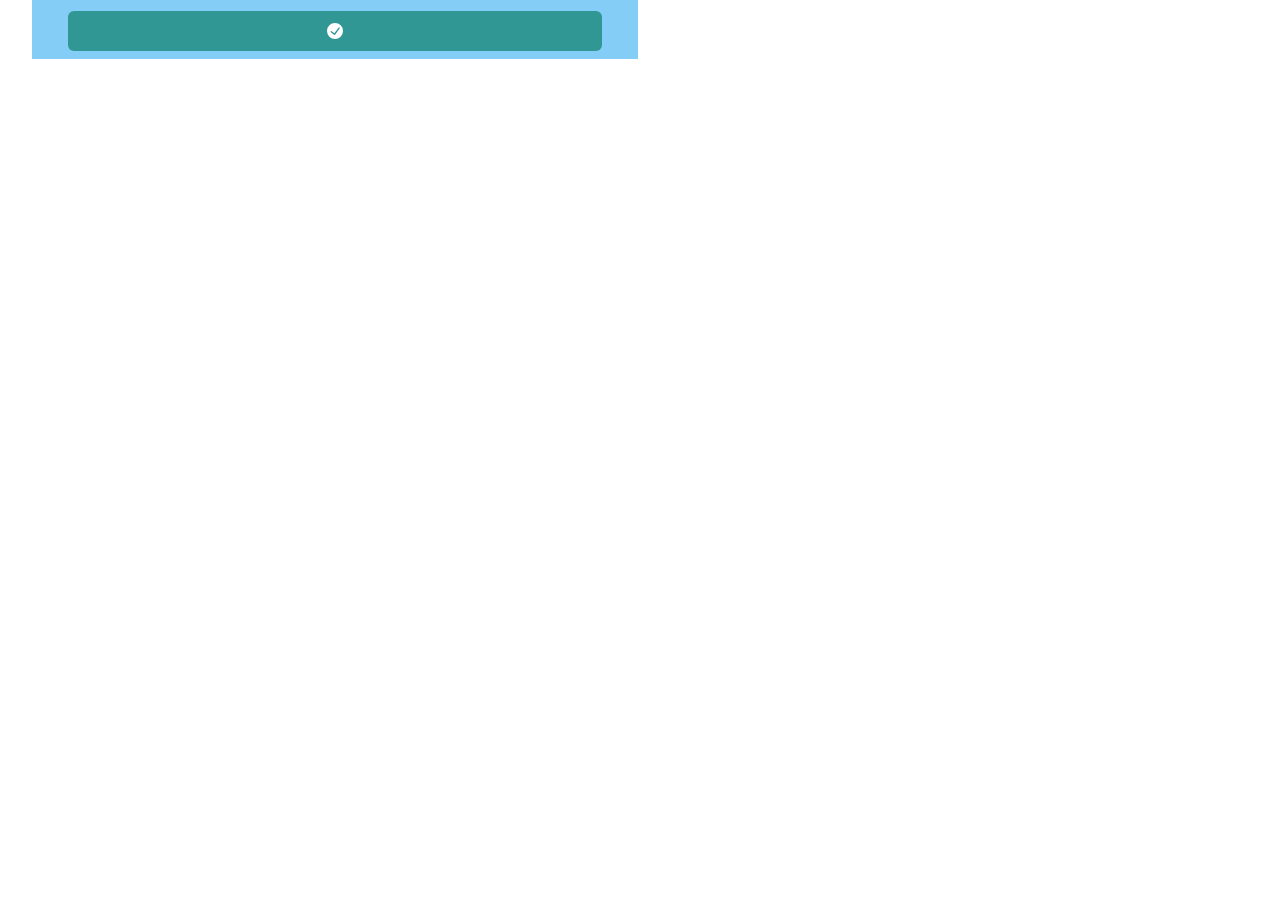
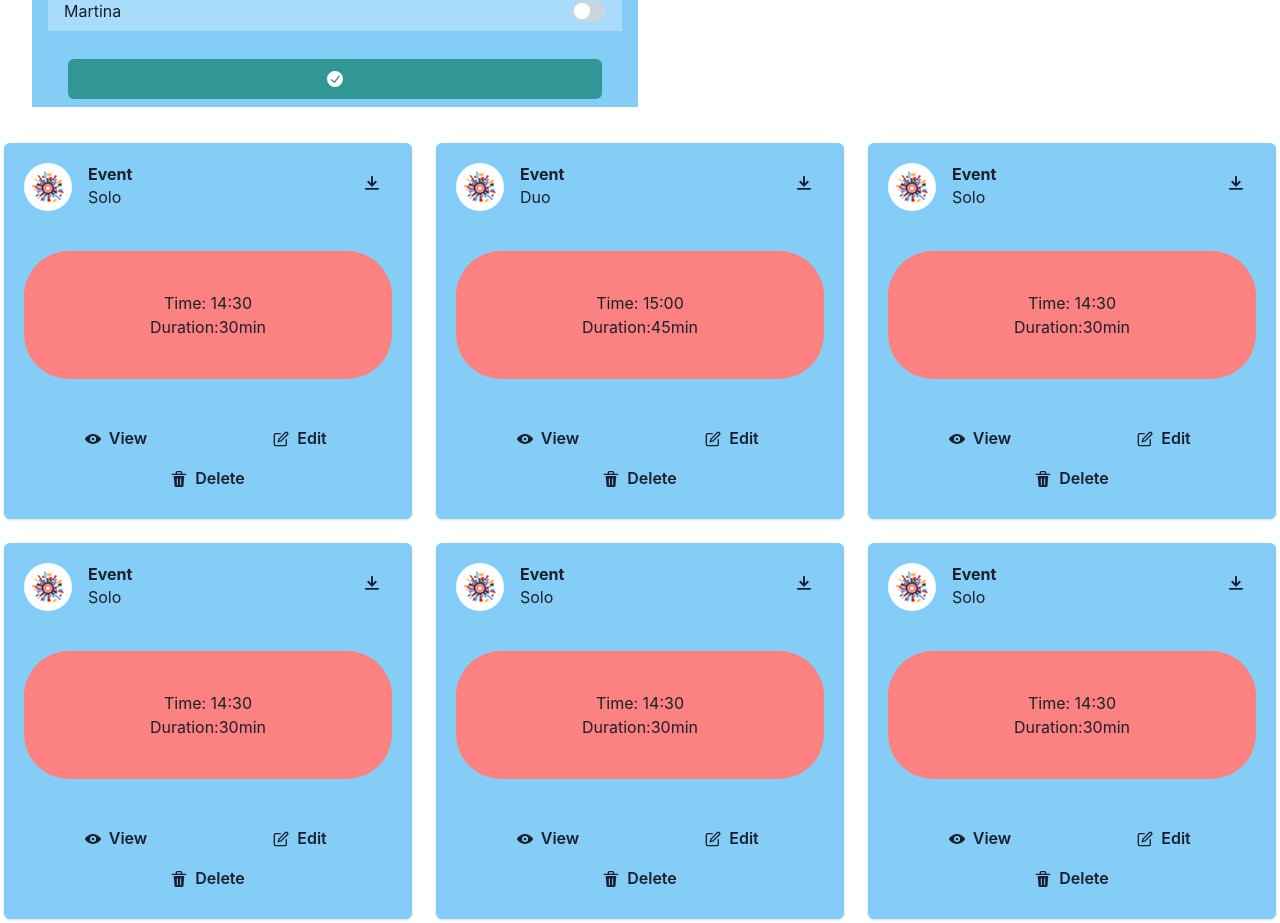
Before and after one commit to NeloAura/artistic-swimming-app, a React (Create React App) app: page / in a window 1280 px wide. Shown: the part 1912-2835 px from the top of the page. Before the commit the page ends 2003 px from the top, so only its background shows below. Built offline with nearby package versions, Linux system fonts and the light colour scheme.

Commit message:
Added EventCard | Improved Assignevent

```diff
--- a/src/App.js
+++ b/src/App.js
@@ -6,7 +6,7 @@ import Navigation from './Components/Navigation';
 import LoginComp from './Components/Login';
 import GradeComp from './Components/Grade';
 import AssignEventComp from './Components/AssignEvent';
-
+import EventCard from './Components/EventCard';
 function App() {
   return (
     <ChakraProvider>
@@ -19,7 +19,7 @@ function App() {
     <LoginComp/>
     <GradeComp/>
     <AssignEventComp/>
-
+    <EventCard/>
 
     </ChakraProvider>
   )
--- a/src/Components/AssignEvent.jsx
+++ b/src/Components/AssignEvent.jsx
@@ -5,12 +5,14 @@ import {
   Switch,
   Container,
   List,
+  SimpleGrid,
   IconButton
 } from '@chakra-ui/react'
 import { CheckCircleIcon } from '@chakra-ui/icons'
 
 const AssignEventComp = () => (
   <ChakraProvider resetCSS>
+    <SimpleGrid spacing={4} templateColumns='repeat(auto-fill, minmax(650px, 1fr))' alignContents={'center'}>
     <Container
       backgroundColor="twitter.300"
       pb={2}
@@ -210,6 +212,7 @@ const AssignEventComp = () => (
         alignItems="center"
       />
     </Container>
+    </SimpleGrid>
   </ChakraProvider>
 )
 
--- /dev/null
+++ b/src/Components/EventCard.jsx
@@ -0,0 +1,388 @@
+import React from 'react'
+import {
+  ChakraProvider,
+  Card,
+  CardHeader,
+  CardBody,
+  CardFooter,
+  Flex,
+  Heading,
+  SimpleGrid,
+  Avatar,
+  Text,
+  Button,
+  Box,
+  IconButton
+} from '@chakra-ui/react'
+
+import { ViewIcon,EditIcon, DeleteIcon, DownloadIcon } from '@chakra-ui/icons'
+import EventImage from '../assets/images/event.png'
+const EventCard = () => (
+  <ChakraProvider resetCSS>
+    <SimpleGrid spacing={4} templateColumns='repeat(auto-fill, minmax(400px, 1fr))'>
+    <Card maxW='lg' bg='twitter.300' margin={1}>
+  <CardHeader>
+    <Flex spacing='4'>
+      <Flex flex='1' gap='4' alignItems='center' flexWrap='wrap'>
+        <Avatar name='Event' src={EventImage}/>
+
+        <Box>
+          <Heading size='sm'>Event</Heading>
+          <Text>Solo</Text>
+        </Box>
+      </Flex>
+      <IconButton
+        variant='ghost'
+        colorScheme='gray'
+        aria-label='See menu'
+        icon={<DownloadIcon />}
+      />
+    </Flex>
+  </CardHeader>
+  <CardBody>
+    <Text
+    bg='red.300'
+    borderRadius={45}
+    display="flex"
+    flexDirection="column"
+    justifyContent="space-around"
+    alignItems="center"
+    padding={10}
+    textAlign={'center'}
+    >
+        Time: 14:30
+      <br></br>
+        Duration:30min
+
+    </Text>
+  </CardBody>
+
+
+  <CardFooter
+    justify='space-between'
+    flexWrap='wrap'
+    flexDirection={'row'}
+    sx={{
+      '& > button': {
+        minW: '136px',
+      },
+    }}
+
+  >
+    <Button flex='1' variant='ghost' leftIcon={<ViewIcon/>}>
+      View
+    </Button>
+    <Button flex='1' variant='ghost' leftIcon={<EditIcon />}>
+      Edit
+    </Button>
+    <Button flex='1' variant='ghost' leftIcon={<DeleteIcon />}>
+      Delete
+    </Button>
+  </CardFooter>
+</Card>
+
+<Card maxW='lg' bg='twitter.300' margin={1}>
+  <CardHeader>
+    <Flex spacing='4'>
+      <Flex flex='1' gap='4' alignItems='center' flexWrap='wrap'>
+        <Avatar name='Event' src={EventImage}/>
+
+        <Box>
+          <Heading size='sm'>Event</Heading>
+          <Text>Duo</Text>
+        </Box>
+      </Flex>
+      <IconButton
+        variant='ghost'
+        colorScheme='gray'
+        aria-label='See menu'
+        icon={<DownloadIcon />}
+      />
+    </Flex>
+  </CardHeader>
+  <CardBody>
+    <Text
+    bg='red.300'
+    borderRadius={45}
+    display="flex"
+    flexDirection="column"
+    justifyContent="space-around"
+    alignItems="center"
+    padding={10}
+    textAlign={'center'}
+    >
+        Time: 15:00
+      <br></br>
+        Duration:45min
+
+    </Text>
+  </CardBody>
+
+
+  <CardFooter
+    justify='space-between'
+    flexWrap='wrap'
+    flexDirection={'row'}
+    sx={{
+      '& > button': {
+        minW: '136px',
+      },
+    }}
+
+  >
+    <Button flex='1' variant='ghost' leftIcon={<ViewIcon/>}>
+      View
+    </Button>
+    <Button flex='1' variant='ghost' leftIcon={<EditIcon />}>
+      Edit
+    </Button>
+    <Button flex='1' variant='ghost' leftIcon={<DeleteIcon />}>
+      Delete
+    </Button>
+  </CardFooter>
+</Card>
+<Card maxW='lg' bg='twitter.300' margin={1}>
+  <CardHeader>
+    <Flex spacing='4'>
+      <Flex flex='1' gap='4' alignItems='center' flexWrap='wrap'>
+        <Avatar name='Event' src={EventImage}/>
+
+        <Box>
+          <Heading size='sm'>Event</Heading>
+          <Text>Solo</Text>
+        </Box>
+      </Flex>
+      <IconButton
+        variant='ghost'
+        colorScheme='gray'
+        aria-label='See menu'
+        icon={<DownloadIcon />}
+      />
+    </Flex>
+  </CardHeader>
+  <CardBody>
+    <Text
+    bg='red.300'
+    borderRadius={45}
+    display="flex"
+    flexDirection="column"
+    justifyContent="space-around"
+    alignItems="center"
+    padding={10}
+    textAlign={'center'}
+    >
+        Time: 14:30
+      <br></br>
+        Duration:30min
+
+    </Text>
+  </CardBody>
+
+
+  <CardFooter
+    justify='space-between'
+    flexWrap='wrap'
+    flexDirection={'row'}
+    sx={{
+      '& > button': {
+        minW: '136px',
+      },
+    }}
+
+  >
+    <Button flex='1' variant='ghost' leftIcon={<ViewIcon/>}>
+      View
+    </Button>
+    <Button flex='1' variant='ghost' leftIcon={<EditIcon />}>
+      Edit
+    </Button>
+    <Button flex='1' variant='ghost' leftIcon={<DeleteIcon />}>
+      Delete
+    </Button>
+  </CardFooter>
+</Card>
+<Card maxW='lg' bg='twitter.300' margin={1}>
+  <CardHeader>
+    <Flex spacing='4'>
+      <Flex flex='1' gap='4' alignItems='center' flexWrap='wrap'>
+        <Avatar name='Event' src={EventImage}/>
+
+        <Box>
+          <Heading size='sm'>Event</Heading>
+          <Text>Solo</Text>
+        </Box>
+      </Flex>
+      <IconButton
+        variant='ghost'
+        colorScheme='gray'
+        aria-label='See menu'
+        icon={<DownloadIcon />}
+      />
+    </Flex>
+  </CardHeader>
+  <CardBody>
+    <Text
+    bg='red.300'
+    borderRadius={45}
+    display="flex"
+    flexDirection="column"
+    justifyContent="space-around"
+    alignItems="center"
+    padding={10}
+    textAlign={'center'}
+    >
+        Time: 14:30
+      <br></br>
+        Duration:30min
+
+    </Text>
+  </CardBody>
+
+
+  <CardFooter
+    justify='space-between'
+    flexWrap='wrap'
+    flexDirection={'row'}
+    sx={{
+      '& > button': {
+        minW: '136px',
+      },
+    }}
+
+  >
+    <Button flex='1' variant='ghost' leftIcon={<ViewIcon/>}>
+      View
+    </Button>
+    <Button flex='1' variant='ghost' leftIcon={<EditIcon />}>
+      Edit
+    </Button>
+    <Button flex='1' variant='ghost' leftIcon={<DeleteIcon />}>
+      Delete
+    </Button>
+  </CardFooter>
+</Card>
+<Card maxW='lg' bg='twitter.300' margin={1}>
+  <CardHeader>
+    <Flex spacing='4'>
+      <Flex flex='1' gap='4' alignItems='center' flexWrap='wrap'>
+        <Avatar name='Event' src={EventImage}/>
+
+        <Box>
+          <Heading size='sm'>Event</Heading>
+          <Text>Solo</Text>
+        </Box>
+      </Flex>
+      <IconButton
+        variant='ghost'
+        colorScheme='gray'
+        aria-label='See menu'
+        icon={<DownloadIcon />}
+      />
+    </Flex>
+  </CardHeader>
+  <CardBody>
+    <Text
+    bg='red.300'
+    borderRadius={45}
+    display="flex"
+    flexDirection="column"
+    justifyContent="space-around"
+    alignItems="center"
+    padding={10}
+    textAlign={'center'}
+    >
+        Time: 14:30
+      <br></br>
+        Duration:30min
+
+    </Text>
+  </CardBody>
+
+
+  <CardFooter
+    justify='space-between'
+    flexWrap='wrap'
+    flexDirection={'row'}
+    sx={{
+      '& > button': {
+        minW: '136px',
+      },
+    }}
+
+  >
+    <Button flex='1' variant='ghost' leftIcon={<ViewIcon/>}>
+      View
+    </Button>
+    <Button flex='1' variant='ghost' leftIcon={<EditIcon />}>
+      Edit
+    </Button>
+    <Button flex='1' variant='ghost' leftIcon={<DeleteIcon />}>
+      Delete
+    </Button>
+  </CardFooter>
+</Card>
+<Card maxW='lg' bg='twitter.300' margin={1}>
+  <CardHeader>
+    <Flex spacing='4'>
+      <Flex flex='1' gap='4' alignItems='center' flexWrap='wrap'>
+        <Avatar name='Event' src={EventImage}/>
+
+        <Box>
+          <Heading size='sm'>Event</Heading>
+          <Text>Solo</Text>
+        </Box>
+      </Flex>
+      <IconButton
+        variant='ghost'
+        colorScheme='gray'
+        aria-label='See menu'
+        icon={<DownloadIcon />}
+      />
+    </Flex>
+  </CardHeader>
+  <CardBody>
+    <Text
+    bg='red.300'
+    borderRadius={45}
+    display="flex"
+    flexDirection="column"
+    justifyContent="space-around"
+    alignItems="center"
+    padding={10}
+    textAlign={'center'}
+    >
+        Time: 14:30
+      <br></br>
+        Duration:30min
+
+    </Text>
+  </CardBody>
+
+
+  <CardFooter
+    justify='space-between'
+    flexWrap='wrap'
+    flexDirection={'row'}
+    sx={{
+      '& > button': {
+        minW: '136px',
+      },
+    }}
+
+  >
+    <Button flex='1' variant='ghost' leftIcon={<ViewIcon/>}>
+      View
+    </Button>
+    <Button flex='1' variant='ghost' leftIcon={<EditIcon />}>
+      Edit
+    </Button>
+    <Button flex='1' variant='ghost' leftIcon={<DeleteIcon />}>
+      Delete
+    </Button>
+  </CardFooter>
+</Card>
+</SimpleGrid>
+</ChakraProvider>
+)
+
+export default EventCard
```
Also changed, not shown: src/assets/images/event.png (added).
